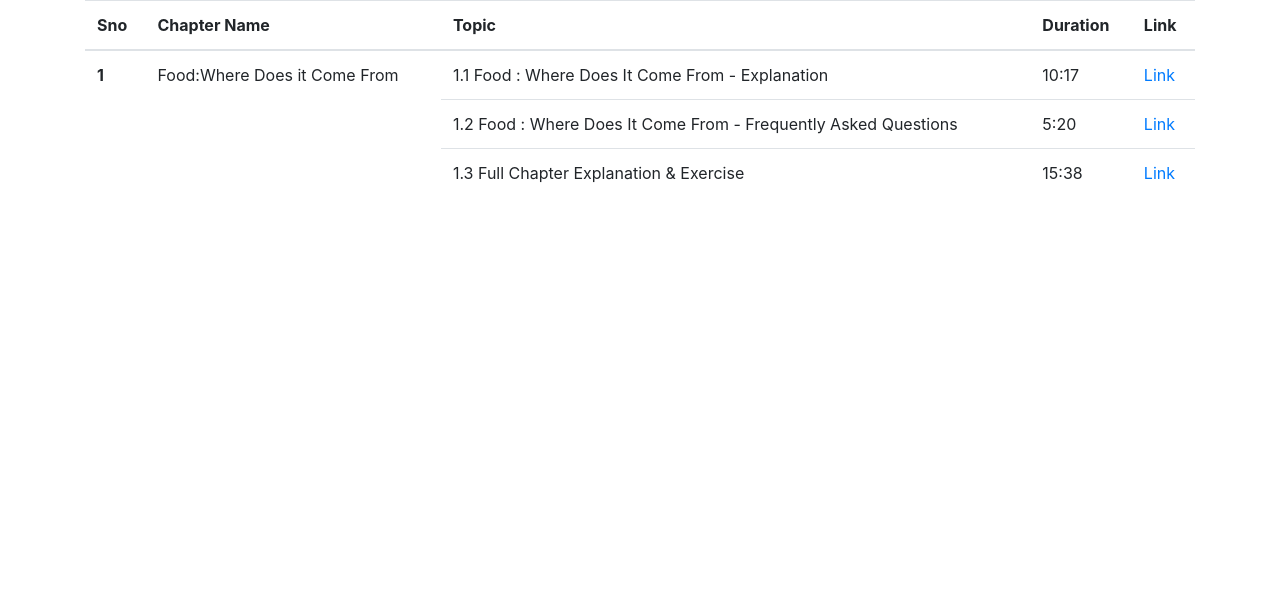
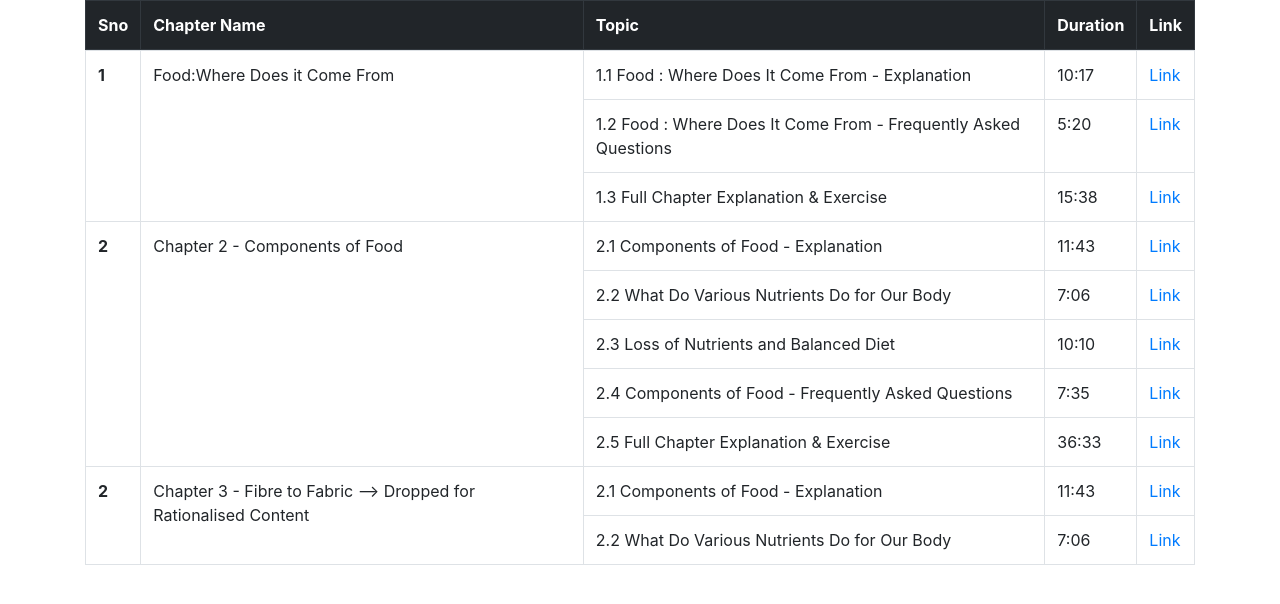
Before and after one commit to rahul17819/temp1, a plain HTML site: page index.html in a window 1280 px wide. Drawn offline with nearby package versions, Linux system fonts and the light colour scheme.

Commit message:
Update index.html

```diff
--- a/index.html
+++ b/index.html
@@ -11,8 +11,8 @@
 
 <body>
     <div class="container">
-        <table class="table">
-            <thead>
+        <table class="table  table-bordered ">
+            <thead class="thead-dark">
                 <tr>
                     <th scope="col">Sno</th>
                     <th scope="col">Chapter Name</th>
@@ -23,6 +23,7 @@
             </thead>
             <tbody>
                 <tr>
+                <tr>
                     <th scope="row" rowspan="3">1</th>
                     <td rowspan="3">Food:Where Does it Come From</td>
                     <td>1.1 Food : Where Does It Come From - Explanation</td>
@@ -32,12 +33,56 @@
                 <tr>
                     <td>1.2 Food : Where Does It Come From - Frequently Asked Questions</td>
                     <td>5:20</td>
-                    <td><a href="https://www.youtube.com/watch?v=Mhat-F6GUiY">Link</a></td>
+                    <td><a href="https://youtu.be/KrU4C3vVNxM">Link</a></td>
                 </tr>
                 <tr>
                     <td>1.3 Full Chapter Explanation & Exercise</td>
                     <td>15:38</td>
                     <td><a href="https://youtu.be/5tdqsng76Fo">Link</a></td>
+                </tr>
+                </tr>
+                <tr>
+                <tr>
+                    <th scope="row" rowspan="5">2</th>
+                    <td rowspan="5">Chapter 2 - Components of Food</td>
+                    <td>2.1 Components of Food - Explanation</td>
+                    <td>11:43</td>
+                    <td><a href="https://youtu.be/_BY2BmMYsmE">Link</a></td>
+                </tr>
+                <tr>
+                    <td>2.2 What Do Various Nutrients Do for Our Body</td>
+                    <td>7:06</td>
+                    <td><a href="https://youtu.be/BXwJ1ACPPk8">Link</a></td>
+                </tr>
+                <tr>
+                    <td>2.3 Loss of Nutrients and Balanced Diet</td>
+                    <td>10:10</td>
+                    <td><a href="https://youtu.be/HJlWxUZ4QWU">Link</a></td>
+                </tr>
+                <tr>
+                    <td>2.4 Components of Food - Frequently Asked Questions</td>
+                    <td>7:35</td>
+                    <td><a href="https://youtu.be/S6xeZKjYWBs">Link</a></td>
+                </tr>
+                <tr>
+                    <td>2.5 Full Chapter Explanation & Exercise</td>
+                    <td>36:33</td>
+                    <td><a href="https://youtu.be/bblkgyxjs_A">Link</a></td>
+                </tr>
+                </tr>
+                <tr>
+                <tr>
+                    <th scope="row" rowspan="4">2</th>
+                    <td rowspan="4">Chapter 3 - Fibre to Fabric --> Dropped for Rationalised Content</td>
+                    <td>2.1 Components of Food - Explanation</td>
+                    <td>11:43</td>
+                    <td><a href="https://youtu.be/_BY2BmMYsmE">Link</a></td>
+                </tr>
+                <tr>
+                    <td>2.2 What Do Various Nutrients Do for Our Body</td>
+                    <td>7:06</td>
+                    <td><a href="https://youtu.be/BXwJ1ACPPk8">Link</a></td>
+                </tr>
                 </tr>
 
             </tbody>
```
